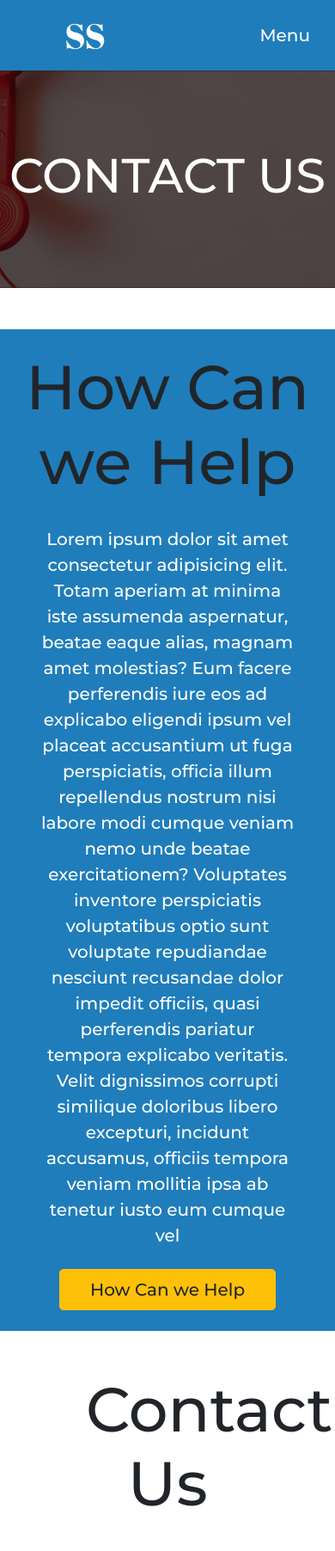
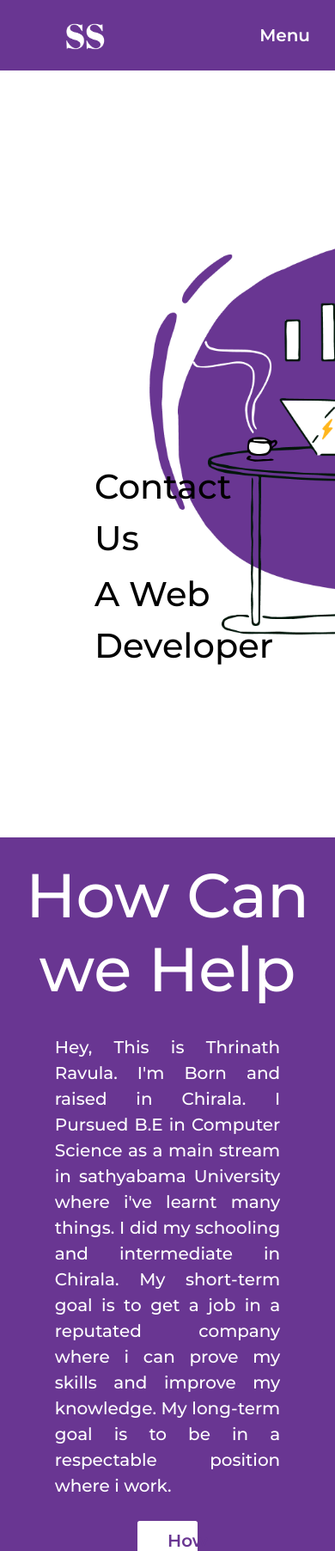
Before and after one commit to RavulaThrinath/Gatsby-Project, a Gatsby site: page /contact in a window 390 px wide. Shown: the top 1804 px of the page at 86% size. Built offline with nearby package versions, Linux system fonts and the light colour scheme; Gatsby itself is replaced by a stand-in of ours; a web font is replaced by a local one.

Commit message:
Css changes

```diff
--- a/src/components/layout.css
+++ b/src/components/layout.css
@@ -9,6 +9,40 @@
   text-decoration: none;
   font-family: "Montserrat", sans-serif;
   /* overflow: auto; */
+}
+
+.home {
+  display: flex;
+  background: url("../images/Heromain.png") no-repeat center;
+  height: 100vh;
+  background-size: cover;
+   /* background-attachment: fixed;  */
+  color: black;
+  min-height: 100px;
+}
+
+.home .max-width {
+  margin: auto 0 140px 10px;
+}
+
+.home .home-content .text-1 {
+  font-size: 40px;
+}
+
+.home .home-content .text-2 {
+  font-size: 60px;
+  font-weight: 600;
+  margin-left: -3px;
+  color: #693692;
+}
+
+.home .home-content .text-3 {
+  font-size: 40px;
+  margin: 5px 0;
+}
+
+.navbar {
+  background: #693692;
 }
 
 .max-width {
@@ -48,7 +82,7 @@
 
 span {
   color: #693692;
-  font-weight: 500;
+  font-weight: 700;
 }
 
 .fcc {
@@ -58,7 +92,13 @@ align-items: center;
 justify-content: space-between; */
   text-align: justify;
 }
-
+.lead {
+    text-align: justify;
+}
+.bg-theme {
+  background: #693692;
+  color: #fff;
+}
 .contact-content {
   display: flex;
   flex-wrap: wrap;
@@ -290,6 +330,19 @@ footer .social-icons .s5 img:hover {
   color: #ffffff;
   border: 2px solid #693692;
 }
+.btn-warning {
+  width: 25%;
+  color: #693692;
+  background: #ffffff;
+  border: 2px solid #693692;
+  font-weight: 600;
+  cursor: pointer;
+}
+.btn-warning:hover {
+  background: #693692;
+  color: #ffffff;
+  border: 2px solid #ffffff;
+}
 
 
 .batton:hover {
--- a/src/components/reusable/HeroSection.js
+++ b/src/components/reusable/HeroSection.js
@@ -1,18 +1,17 @@
 import React from "react"
-import BackgroundImage from 'gatsby-background-image'
+import BackgroundImage from "gatsby-background-image"
 
-export default function HeroSection({img, title, subtitle, heroclass}) {
+export default function HeroSection({ title, subtitle  }) {
   return (
-      <BackgroundImage
-      className={heroclass}
-      fluid={img}
-      >
-          <div>
-              <h1 className="text-white text-uppercase text-center display-4">{title}</h1>
-              <h4 className="text-warning text-center">{subtitle}</h4>
-          </div>
 
-      </BackgroundImage>
-
+      <section className="home">
+      <div className="max-width">
+        <div className="home-content">
+          <div className="text-1">{title}</div>
+          <div className="text-2">{subtitle}</div>
+          <div class="text-3">A Web Developer</div>
+        </div>
+      </div>
+      </section>
   )
 }
--- a/src/components/reusable/InfoBlock.js
+++ b/src/components/reusable/InfoBlock.js
@@ -8,20 +8,15 @@ export default function InfoBlock({ heading }) {
       <div className="container">
         <Heading title={heading} />
         <div className="row">
-          <div className="col-10 col-sm-8 mx-auto text-center">
+          <div className="col-9 mx-auto text-center">
             <p className="lead text-white mb-4">
-              Lorem ipsum dolor sit amet consectetur adipisicing elit. Totam
-              aperiam at minima iste assumenda aspernatur, beatae eaque alias,
-              magnam amet molestias? Eum facere perferendis iure eos ad
-              explicabo eligendi ipsum vel placeat accusantium ut fuga
-              perspiciatis, officia illum repellendus nostrum nisi labore modi
-              cumque veniam nemo unde beatae exercitationem? Voluptates
-              inventore perspiciatis voluptatibus optio sunt voluptate
-              repudiandae nesciunt recusandae dolor impedit officiis, quasi
-              perferendis pariatur tempora explicabo veritatis. Velit
-              dignissimos corrupti similique doloribus libero excepturi,
-              incidunt accusamus, officiis tempora veniam mollitia ipsa ab
-              tenetur iusto eum cumque vel <aspernatur className=""></aspernatur>
+              Hey, This is Thrinath Ravula. I'm Born and raised in Chirala. I
+              Pursued B.E in Computer Science as a main stream in sathyabama
+              University where i've learnt many things. I did my schooling and
+              intermediate in Chirala. My short-term goal is to get a job in a
+              reputated company where i can prove my skills and improve my
+              knowledge. My long-term goal is to be in a respectable position
+              where i work.
             </p>
             <Link to="/about/">
               <button className="btn btn-warning btn-lg">{heading}</button>
--- a/src/components/reusable/Navbar.js
+++ b/src/components/reusable/Navbar.js
@@ -20,11 +20,6 @@ export default class navbar extends Component {
       },
       {
         id: 3,
-        text: "Services",
-        Url: "/services",
-      },
-      {
-        id: 4,
         text: "Contact",
         Url: "/contact",
       },
@@ -43,7 +38,7 @@ export default class navbar extends Component {
   }
   render() {
     return (
-      <nav className="navbar navbar-expand-sm bg-theme text-white">
+      <nav className="navbar navbar-expand-sm  text-white">
         <Link to="/" className="navbar-brand ml-5">
           <img src={logo} alt="suppose" width="70px" />
         </Link>
--- a/src/pages/about.js
+++ b/src/pages/about.js
@@ -6,7 +6,6 @@ import Seo from "../components/seo"
 import HeroSection from "../components/reusable/HeroSection"
 import InfoBlock from "../components/reusable/InfoBlock"
 import DualInfoBlock from "../components/reusable/DualInfoBlock"
-import TeamPhoto from "../components/aboutus/TeamPhoto"
 
 const AboutPage = ({ data }) => (
   <Layout>
@@ -17,9 +16,8 @@ const AboutPage = ({ data }) => (
       subtitle=""
       heroclass="about-background"
     />
-    <DualInfoBlock heading="A Message From CEo" />
-    <InfoBlock heading="About Vision"/>
-    <TeamPhoto />
+    <DualInfoBlock heading="About This Project" />
+    <InfoBlock heading="About Me"/>
   </Layout>
 )
 
```
Also changed, not shown: src/components/aboutus/TeamPhoto.js (deleted, +0 -65 lines), src/components/reusable/DualInfoBlock.js (+7 -13 lines), src/pages/index.js (+3 -10 lines), src/images/Heromain.png (added), 1 other file.
